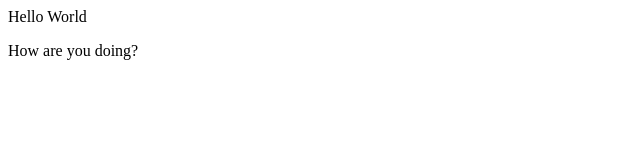
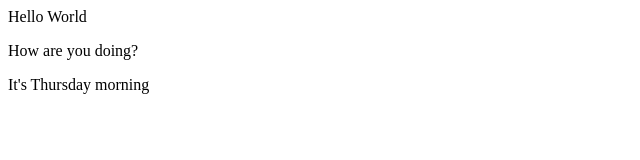
Before and after one commit to akshay107/akshay107.github.io, a plain HTML site: page index.html in a window 1280 px wide. Shown: the whole page, without its empty margins (0-640 px from the left). Drawn offline with Linux system fonts and the light colour scheme.

Commit message:
Update index.html

```diff
--- a/index.html
+++ b/index.html
@@ -1,2 +1,4 @@
 <p>Hello World</p>
 <p>How are you doing?</p>
+
+<p> It's Thursday morning</p>
```
